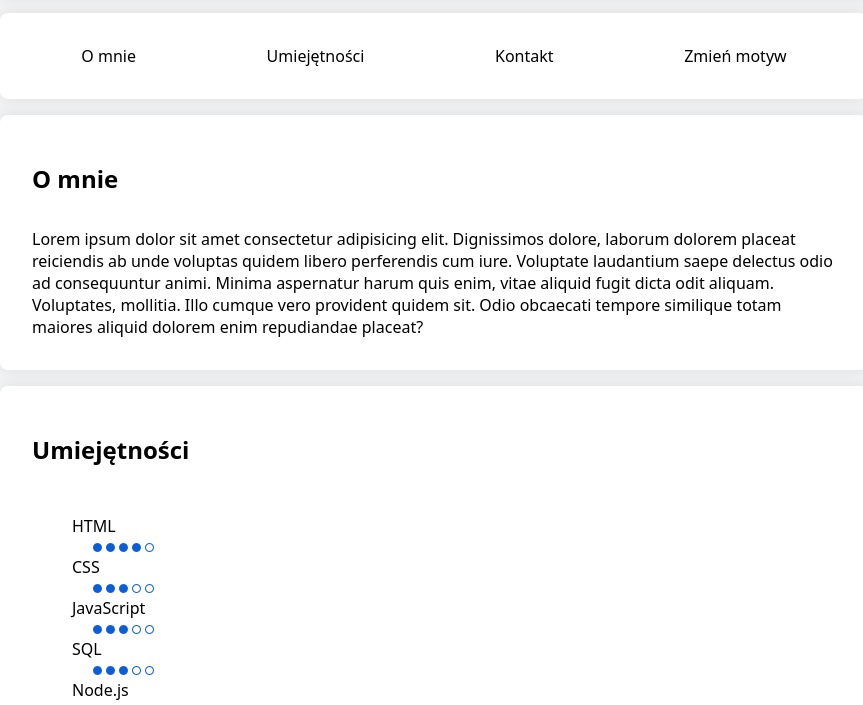
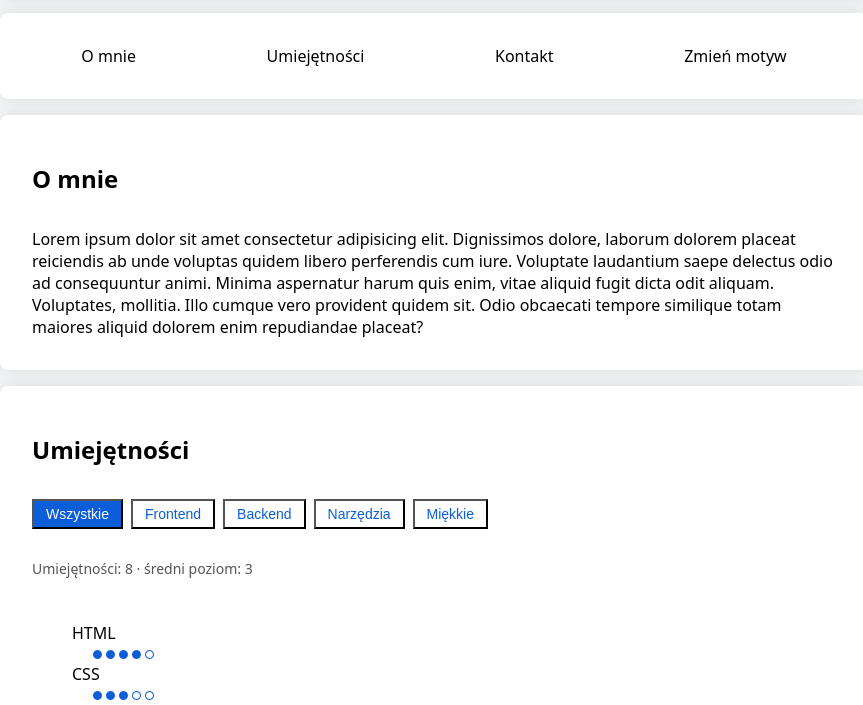
Before and after one commit to hubert55555/zsl, a plain HTML site: page mb03-wizytowka/index.html in a window 1280 px wide. Shown: the part 247-952 px from the top of the page, without its empty margins (206-1069 px from the left). Drawn offline with Linux system fonts and the light colour scheme.

Commit message:
mb4: filtrowanie po kategorii i podsumowanie

```diff
--- a/mb03-wizytowka/display-skills.js
+++ b/mb03-wizytowka/display-skills.js
@@ -1,8 +1,29 @@
-import { umiejetnosci } from "./data.js";
+export const filtrujPoKategorii = (lista, kategoria) =>
+    kategoria === "wszystkie"
+        ? [...lista]
+        : lista.filter(u => u.kategoria === kategoria);
 
 
-export const wyswietlUmiejetnosci = () =>
-    umiejetnosci.map(({nazwa, poziom}) =>
+export const sredniPoziom = (lista) => {
+    if (lista.length === 0) {
+        return 0;
+    }
+
+    const suma = lista.reduce((razem, { poziom }) => razem + poziom,
+        0);
+    return Math.round((suma / lista.length) * 10) / 10;
+};
+
+
+export const podsumowanie = (lista) =>
+    lista.length === 0
+        ? "Brak umiejętności w tej kategorii."
+        : `Umiejętności: ${lista.length} · średni poziom:
+${sredniPoziom(lista)}`;
+
+
+export const budujListe = (lista) =>
+    lista.map(({nazwa, poziom}) =>
         `
             <li>
                 <span class="nazwa">${nazwa}</span>
--- a/mb03-wizytowka/index.html
+++ b/mb03-wizytowka/index.html
@@ -31,6 +31,14 @@
         </section>
         <section id="umiejetnosci">
             <h2>Umiejętności</h2>
+            <div id="filtry">
+                <button type="button" class="aktywny" data-kategoria="wszystkie">Wszystkie</button>
+                <button type="button" data-kategoria="frontend">Frontend</button>
+                <button type="button" data-kategoria="backend">Backend</button>
+                <button type="button" data-kategoria="narzedzia">Narzędzia</button>
+                <button type="button" data-kategoria="miekkie">Miękkie</button>
+            </div>
+            <p id="podsumowanie"></p>
             <ul id="lista-umiejetnosci">
                 <!--skrypt-->
             </ul>
--- a/mb03-wizytowka/scrjpt.js
+++ b/mb03-wizytowka/scrjpt.js
@@ -1,7 +1,31 @@
-import { wyswietlUmiejetnosci } from "./display-skills.js";
+import { umiejetnosci } from "./data.js";
+import { budujListe, filtrujPoKategorii, podsumowanie } from "./display-skills.js";
 
-const lista = document.querySelector("#lista-umiejetnosci");
-lista.innerHTML = wyswietlUmiejetnosci();
+const podsumowanieEl = document.querySelector("#podsumowanie");
+const filtryEl = document.querySelector("#filtry");
+
+
+const pokazUmiejetnosci = (kategoria = "wszystkie") => {
+    const wybrane = filtrujPoKategorii(umiejetnosci, kategoria);
+    listaEl.innerHTML = budujListe(wybrane);
+    podsumowanieEl.textContent = podsumowanie(wybrane);
+};
+
+const listaEl = document.querySelector("#lista-umiejetnosci");
+listaEl.innerHTML = budujListe(umiejetnosci);
+
+filtryEl.addEventListener("click", (event) => {
+    const przycisk = event.target.closest("button");
+    if (!przycisk) {
+        return;
+    }
+    filtryEl.querySelectorAll("button").forEach(b =>
+        b.classList.remove("aktywny"));
+    przycisk.classList.add("aktywny");
+    pokazUmiejetnosci(przycisk.dataset.kategoria);
+});
+
+pokazUmiejetnosci();
 
 let komunikat = document.querySelector("#komunikat");
 
--- a/mb03-wizytowka/style.css
+++ b/mb03-wizytowka/style.css
@@ -146,3 +146,28 @@ input:focus, textarea:focus, select:focus, button:focus {
     letter-spacing: 2px;
     color: #0b5ed7;
 }
+#filtry {
+    display: flex;
+    flex-wrap: wrap;
+    gap: 8px;
+    margin-bottom: 14px;
+}
+#filtry button {
+    background-color: #ffffff;
+    color: #0b5ed7;
+    padding: 5px 12px;
+    font-size: 14px;
+    align-self: auto;
+}
+#filtry button:hover {
+    background-color: #eef3fb;
+}
+#filtry button.aktywny {
+    background-color: #0b5ed7;
+    color: #ffffff;
+}
+#podsumowanie {
+    margin: 0 0 12px 0;
+    color: #555555;
+    font-size: 14px;
+}
```
